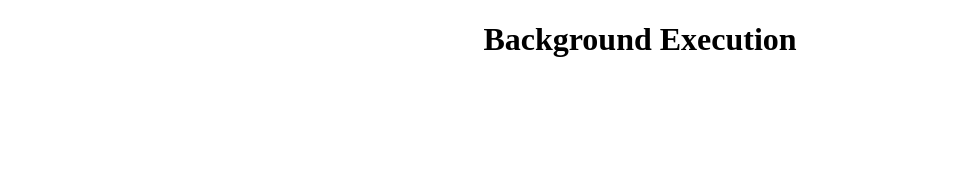
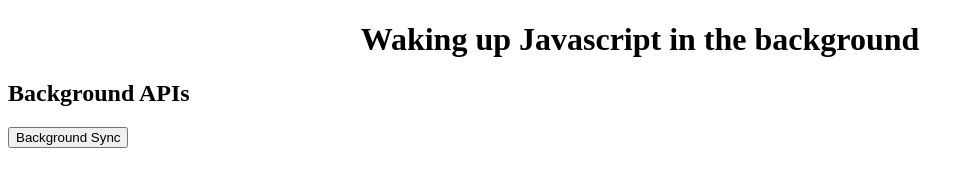
Before and after one commit to shivam-kadwade/javascript-in-background, a plain HTML site: page background-apis/index.html in a window 1280 px wide. Shown: the whole page, without its empty margins (0-974 px from the left). Drawn offline with Linux system fonts and the light colour scheme.

Commit message:
Added Background sync button

```diff
--- a/background-apis/index.html
+++ b/background-apis/index.html
@@ -4,11 +4,19 @@
     <meta charset="UTF-8">
     <meta http-equiv="X-UA-Compatible" content="IE=edge">
     <meta name="viewport" content="width=device-width, initial-scale=1.0">
-    <script src="script.js" defer></script>
+    <script src="background.js" defer></script>
+    <link rel="stylesheet" href="styles.css">
     <title>Background</title>
 </head>
 <body>
-    <h1 style="text-align: center;">Background Execution</h1>
-    <div id="root"></div>
+    <div class="container">
+    <h1 style="text-align: center;">Waking up Javascript in the background</h1>
+<main>
+    <section>
+        <h2>Background APIs</h2>
+        <button id="btnBgSync">Background Sync</button>
+    </section>
+</main>
+</div>
 </body>
 </html>
```
